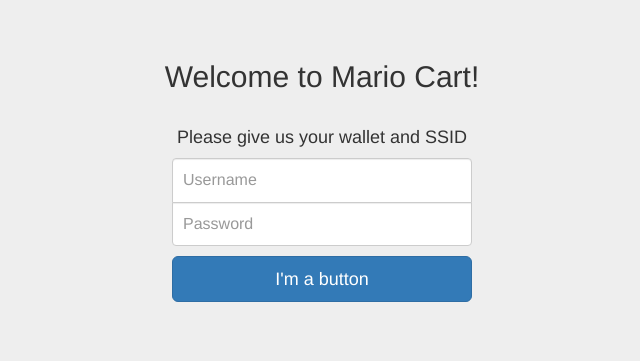
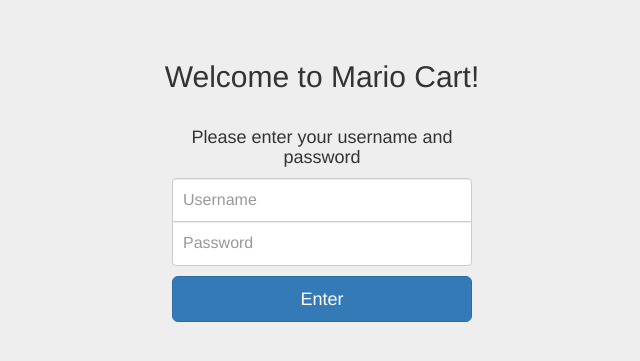
Before and after one commit to Arwain/www, a PHP site: page /Login.php in a window 1280 px wide. Shown: the top 361 px of the page, without its empty margins (318-958 px from the left). Run offline with PHP 8.4, Linux system fonts and the light colour scheme; data that the repository does not hold is empty; some libraries are stand-ins or nearby versions.

Commit message:
Fixed login window error

```diff
--- a/Login.php
+++ b/Login.php
@@ -61,12 +61,11 @@
 	<h2 class="text-center">Welcome to Mario Cart!</h2>
 
 	<form class="form-signin" role="form" method="POST" action="<?php echo $_SERVER['PHP_SELF']; ?>">
-		<h4 class="form-signin-heading text-center">Please give us your wallet and SSID</h4>
+		<h4 class="form-signin-heading text-center">Please enter your username and password</h4>
 		<input type="text" class="form-control" placeholder="Username" required name = "username">
 		<input type="password" class="form-control" placeholder="Password" required name="pwd"/>
-		<?php echo $errors; ?>
 		<button class="btn btn-lg btn-primary btn-block" type="submit" name="login">
-			I'm a button
+			Enter
 		</button>
 	</form>
 </div>
```
